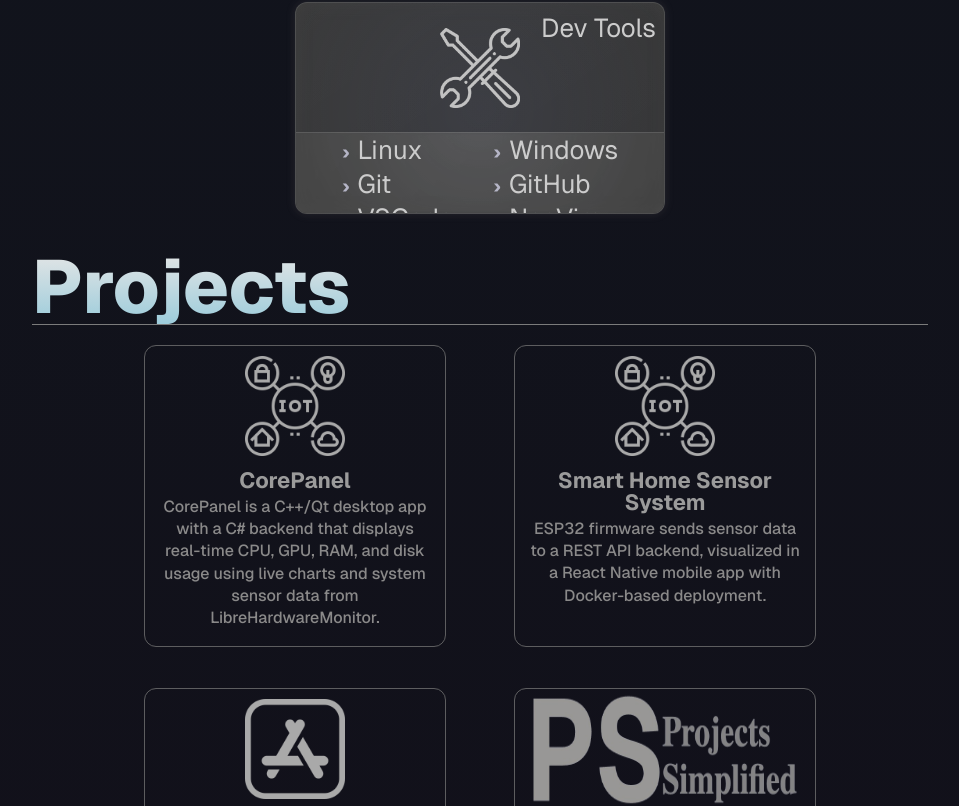
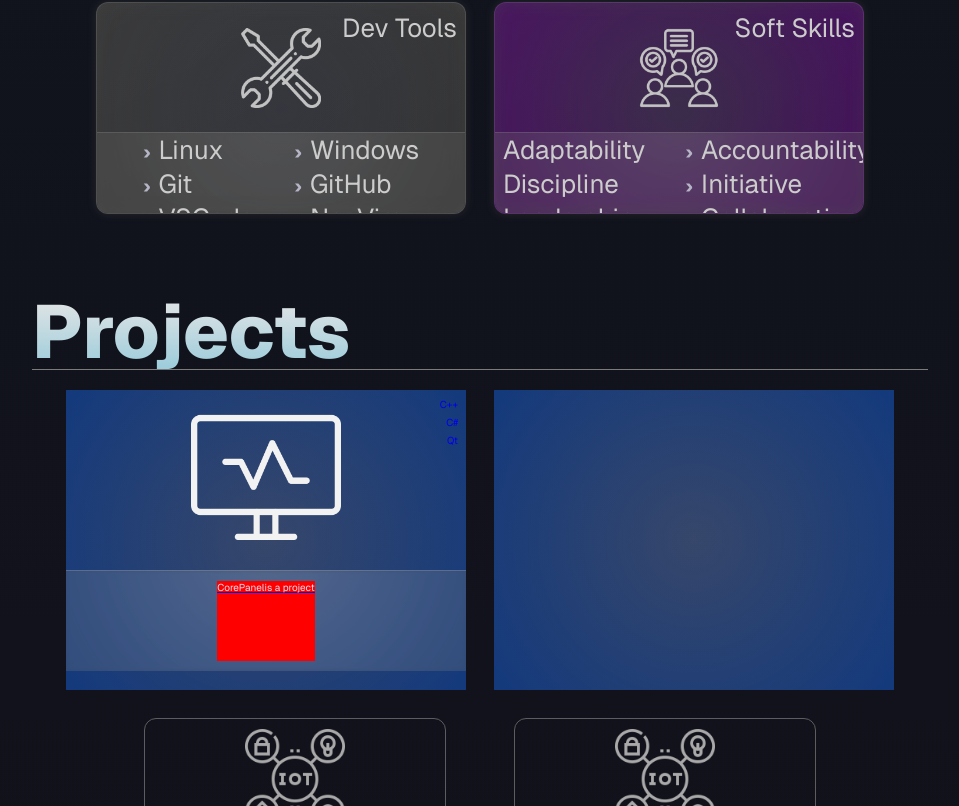
Before and after one commit to pearcepackman/PersonalWebsite, a React (Create React App) app: page / in a window 1280 px wide. Shown: the part 1574-2380 px from the top of the page, without its empty margins (160-1119 px from the left). Built offline with nearby package versions, Linux system fonts and the light colour scheme.

Commit message:
7/30/2025 - First project card

```diff
--- a/src/App.css
+++ b/src/App.css
@@ -727,7 +727,7 @@ html, body {
     margin-right: 0%;
     row-gap: 28px;
     column-gap: 28px;
-    margin-bottom: 35px;
+    margin-bottom: 80px;
     display: flex;
     justify-content: center;
 
@@ -912,25 +912,41 @@ html, body {
   box-shadow: inset 0 0 15px rgba(85, 85, 85, 0.281),
               0 0px 15px rgba(153, 141, 141, 0.445);
   }
-  .skilllanguage{
-background: radial-gradient(circle, rgba(157, 94, 255, 0.4) 0%, rgba(60, 20, 100, 0.95) 100%);
-  }
+.skillbackend {
+  background: radial-gradient(circle, rgba(125, 170, 255, 0.35) 0%, rgba(20, 60, 130, 0.95) 100%);
+  /* Blue: calm, common for languages */
+}
 
-  .skillbackend{
-background: radial-gradient(circle, rgba(66, 135, 245, 0.3) 0%, rgba(15, 32, 90, 0.95) 100%);
-  }
+.skilllanguage {
+  background: radial-gradient(circle, rgba(255, 120, 90, 0.35) 0%, rgba(130, 40, 20, 0.95) 100%);
+  /* Deep red/orange: strong & assertive */
+}
 
-  .skillfrontend{
-background: radial-gradient(circle, rgba(95, 230, 173, 0.3) 0%, rgba(0, 76, 61, 0.95) 100%);
-  }
+.skillfrontend {
+  background: radial-gradient(circle, rgba(120, 255, 150, 0.3) 0%, rgba(30, 100, 40, 0.95) 100%);
+  /* Bright green: energetic, visual */
+}
 
-  .skillembedded{
-background: radial-gradient(circle, rgba(255, 220, 120, 0.35) 0%, rgba(120, 90, 20, 0.95) 100%);
-  }
+.skillembedded {
+  background: radial-gradient(circle, rgba(255, 225, 100, 0.3) 0%, rgba(120, 90, 20, 0.95) 100%);
+  /* Mustard yellow: hardware/embedded feel */
+}
 
-  .skilltools{
-background: radial-gradient(circle, rgba(192, 192, 192, 0.3) 0%, rgba(70, 70, 70, 0.95) 100%);
-  }
+.skilltools {
+  background: radial-gradient(circle, rgba(190, 190, 190, 0.25) 0%, rgba(70, 70, 70, 0.95) 100%);
+  /* Neutral gray: for utilities/dev tools */
+}
+
+.skillsoft {
+  background: radial-gradient(circle, rgba(220, 140, 255, 0.25) 0%, rgba(90, 20, 120, 0.95) 100%);
+  /* Purple-pink: soft but confident tone */
+}
+
+
+
+
+
+
   .skilltag{
     position: absolute;
     top: 8px;
@@ -992,9 +1008,85 @@ background: radial-gradient(circle, rgba(192, 192, 192, 0.3) 0%, rgba(70, 70, 70
   }
   .skillpoints li:hover {
   color: white;
-  transform: translateX(8px);
+  transform: translateX(6px);
 }
 
+  .projectcard{
+    height: 300px;
+    width: 400px;
+    justify-content: space-between;
+    display: flex;
+    flex-direction: column;
+    transition: all .2s ease;
+    border: solid 1px rgba(219, 219, 219, .2);
+    border-radius: 12px;
+    filter:brightness(80%);
+    position: relative;
+    margin-bottom: 0px;
+    overflow: hidden;
+    box-shadow: inset 0 0 15px rgba(85, 85, 85, 0.356),
+              0 0px 10px rgba(153, 141, 141, 0.199);
+
+  }
+
+  .projecttagarea{
+    /*background-color: red;*/
+    height: 100%;
+    width: 100px;
+    position:absolute;
+    display: flex;
+    flex-direction: column;
+    gap: 5px;
+    left: auto;
+    right: 8px;
+    top: 8px;
+  }
+
+  .projecttag{
+    width: auto;
+    align-self: flex-end;
+
+    height: auto;
+    flex: 0 0 auto;
+    font-family: "Geist";
+    font-weight: 700;
+    font-size: 18px;
+    background-color: rgba(109, 109, 109, 0.336);
+    border: solid 1px rgba(219, 219, 219, .2);
+    padding-left: 5px;
+    padding-right: 5px;
+    padding-top: 2px;
+    padding-bottom: 2px;
+    border-radius: 7px;
+    color: #e2e2f8;
+    transition: all .15s ease;
+  }
+
+    .projectdesclayout{
+    background-color: rgba(109, 109, 109, 0.336);
+    border-top: solid 1px rgba(219, 219, 219, .2);
+    height: 100px;
+    display: flex;
+    justify-content: center;
+    margin-bottom: 0px;
+    backdrop-filter: blur(2px);
+  }
+  .projectdesclayout p{
+    background-color: red;
+    text-decoration: none;
+    color:#e2e2f8;
+  }
+
+  .projectcorepanel{
+    background: radial-gradient(circle, rgba(125, 170, 255, 0.35) 0%, rgba(20, 60, 130, 0.95) 100%);
+  }
+  .corepanelimg{
+    filter: invert(1) brightness(.95);
+    height: 150px;
+    width: 150px;
+    margin-top: 0px;
+    margin-bottom: 30px;
+  }
 
 
   .acharea{
--- a/src/App.js
+++ b/src/App.js
@@ -14,6 +14,8 @@ import backend from './assets/coding.png';
 import frontend from './assets/front-development.png';
 import embedded from './assets/integrated-system.png';
 import tools from './assets/tools.png';
+import softskills from './assets/interpersonal-skills.png';
+import corepanel from './assets/monitor.png';
 
 import React from "react";
 import ParticlesBackground from "./ParticlesBackground";
@@ -180,18 +182,28 @@ function App() {
 
               </div>
 
+              <div className = "skillcard skillsoft">
+                  <div className = "skilltag">
+                    Soft Skills
+                  </div>
+                  <div className="skillcardimg">
+                    <img className = "frontendimg" src = {softskills}></img>
+                  </div>
+                  <div className = "skillpointslayout">
+                    <ul className = "skillpoints">
+                      <li>Adaptability</li>
+                      <li>Discipline</li>
+                      <li>Leadership</li>
+                    </ul>
+                    <ul className = "skillpoints">
+                      <li>Accountability</li>
+                      <li>Initiative</li>
+                      <li>Collaboration</li>
 
+                    </ul>
+                  </div>
 
-
-
-
-
-
-
-
-
-
-
+              </div>
 
             </div>
           </div>
@@ -201,6 +213,36 @@ function App() {
           <div id="projects" className = "section">
             <h1>Projects</h1>
             <div className = "projectarea">
+
+              <div className= "projectcard projectcorepanel">
+                <a href = "https://github.com/pearcepackman/CorePanel" target = "_blank" rel="noopener noreferrer" alt = "CorePanel">
+                <div className = "projecttagarea">
+                  <div className = "projecttag">
+                    C++
+                  </div>
+                  <div className = "projecttag">
+                    C#
+                  </div>
+                  <div className = "projecttag">
+                    Qt
+                  </div>
+                </div>
+                <div className="skillcardimg">
+                    <img className = "corepanelimg" src = {corepanel}></img>
+                </div>
+                <div className = "projectdesclayout">
+                  <p className='projectname'>CorePanel </p><p> is a project</p>
+                </div>
+                </a>
+              </div>
+
+
+              <div className= "projectcard projectcorepanel">
+
+              </div>
+
+
+
               <div className = "project">
                 <a href = "https://github.com/pearcepackman/CorePanel" target = "_blank" rel="noopener noreferrer" alt = "CorePanel">
                 <div className = "projectpic">
```
Also changed, not shown: src/assets/interpersonal-skills.png (added), src/assets/monitor.png (added).
